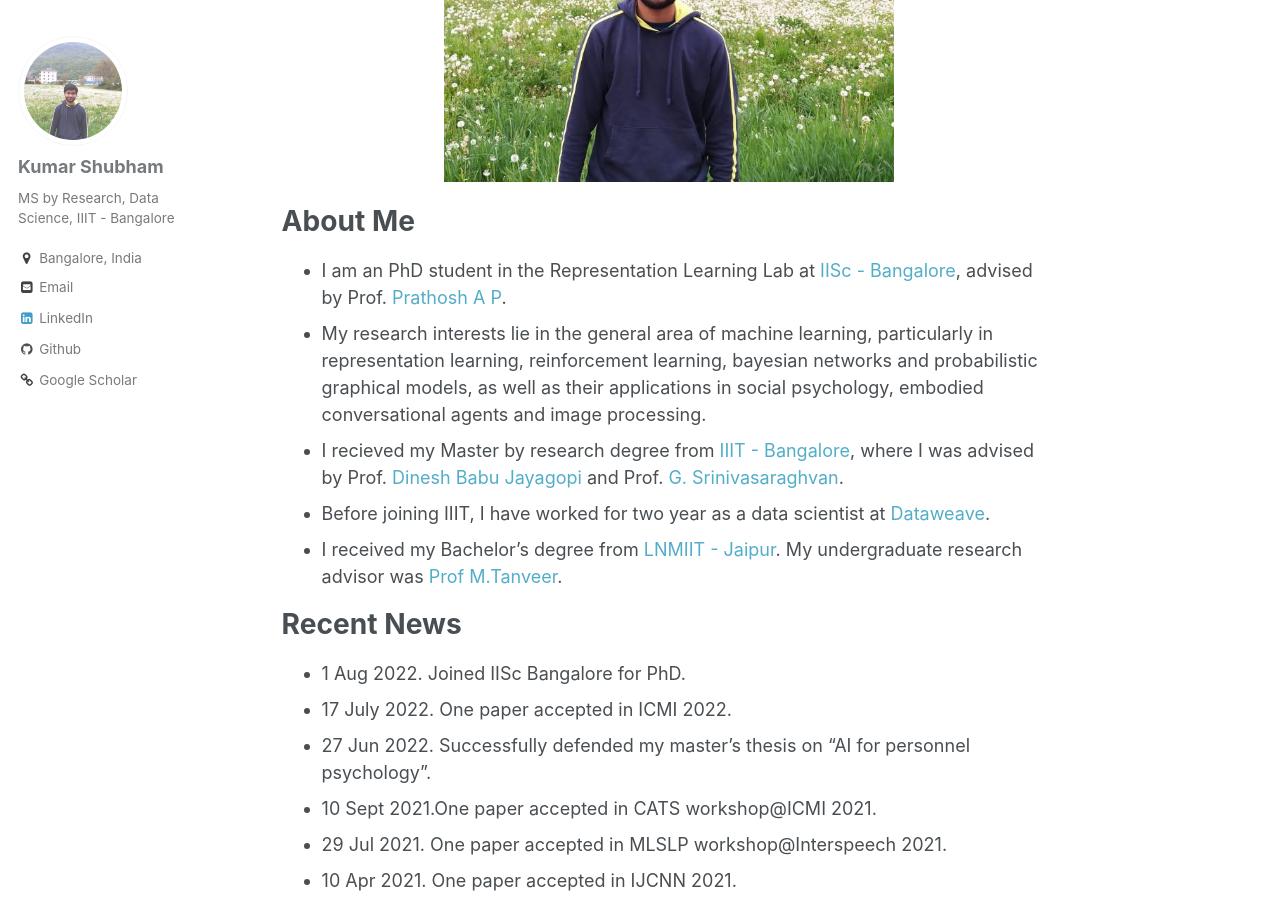
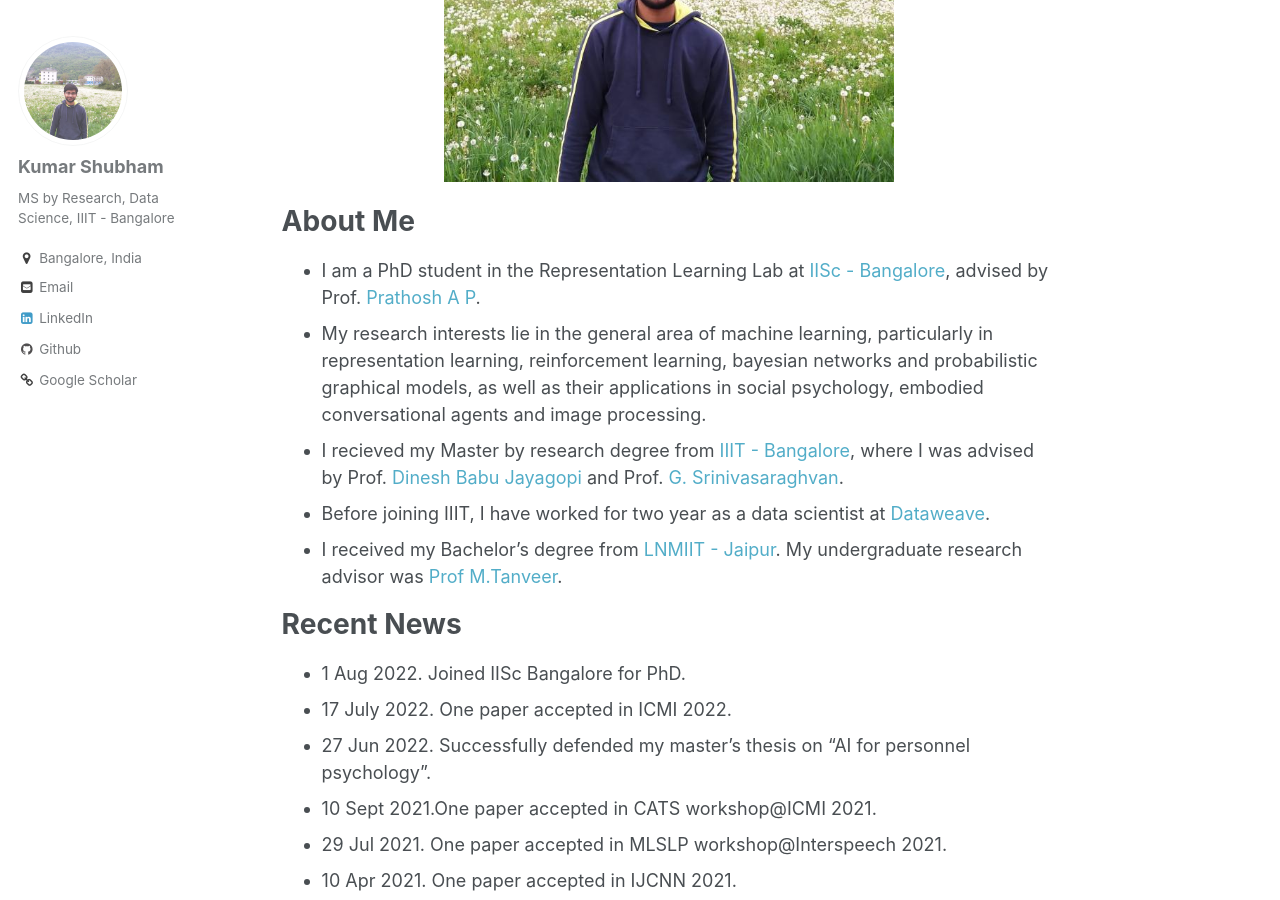
Before and after one commit to kyrs/kyrs.github.io, a Jekyll site: the page built from _pages/about.md, in a window 1280 px wide and 900 px high, scrolled down 400 px. Built offline with Jekyll 4.4.1, drawn with Linux system fonts in a browser that asks for light colours.

Commit message:
article error :/

```diff
--- a/_pages/about.md
+++ b/_pages/about.md
@@ -13,7 +13,7 @@ redirect_from:
 </p>
 
 # About Me
-* I am an PhD student in the Representation Learning Lab at [IISc - Bangalore](https://iisc.ac.in/), advised by Prof. [Prathosh A P](https://eecs.iisc.ac.in/people/prathosh-a-p/).
+* I am a PhD student in the Representation Learning Lab at [IISc - Bangalore](https://iisc.ac.in/), advised by Prof. [Prathosh A P](https://eecs.iisc.ac.in/people/prathosh-a-p/).
 * My research interests lie in the general area of machine learning, particularly in representation learning, reinforcement learning, bayesian networks and probabilistic graphical models, as well as their applications in social psychology, embodied conversational agents and image processing.
 * I recieved my Master by research degree from [IIIT - Bangalore](https://www.iiitb.ac.in/), where I was advised by Prof. [Dinesh Babu Jayagopi](https://www.iiitb.ac.in/faculty/dinesh-babu-jayagopi/) and Prof. [G. Srinivasaraghvan](https://www.iiitb.ac.in/faculty/g-srinivasaraghavan).
 * Before joining IIIT, I have worked for two year as a data scientist at [Dataweave](https://dataweave.com/).
```
